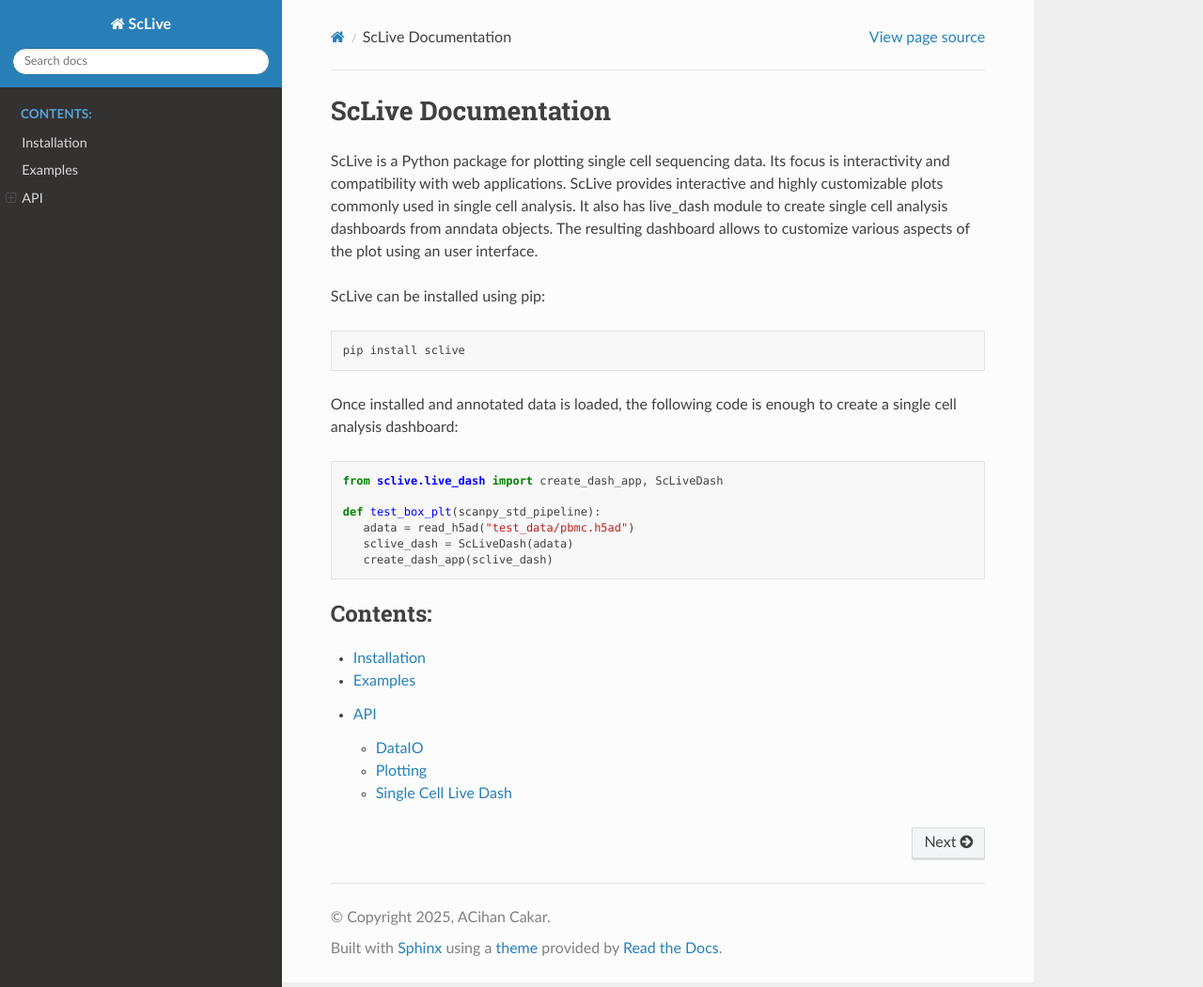
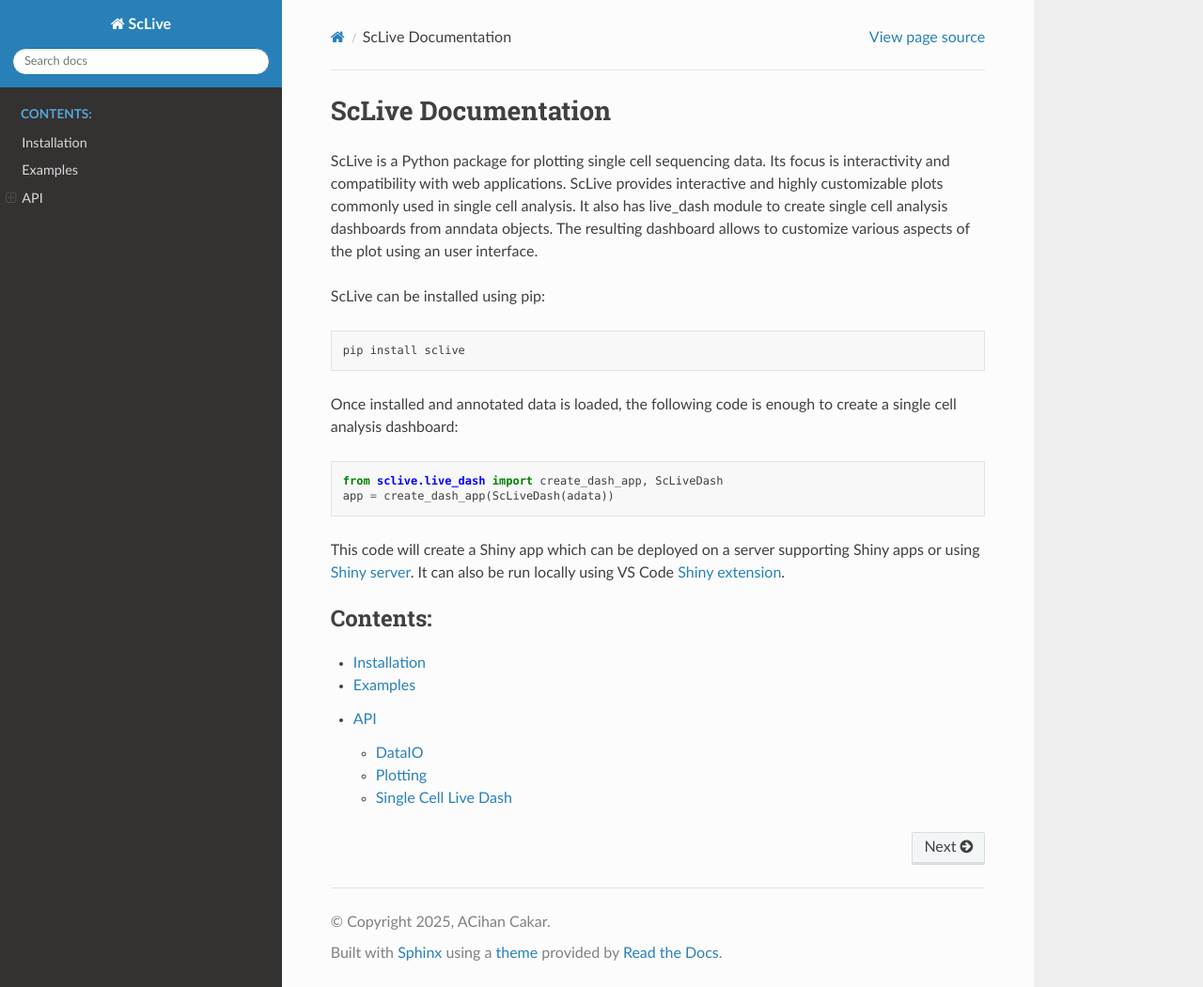
Before and after one commit to acihanckr/sclive, a Sphinx documentation site: the page built from docs/index.rst, in a window 1280 px wide and 1051 px high. Shown: the whole window at 94% size. Built offline with Sphinx 7.4.7 and the Read the Docs theme 3.1.0, drawn with Linux system fonts in a browser that asks for light colours; pages that are not in the unit, such as notebooks, are missing from menus.

Commit message:
Docs update (#27)
* docs-update

```diff
--- a/docs/index.rst
+++ b/docs/index.rst
@@ -18,12 +18,10 @@ Once installed and annotated data is loaded, the following code is enough to cre
 .. code-block:: python
 
    from sclive.live_dash import create_dash_app, ScLiveDash
+   app = create_dash_app(ScLiveDash(adata))
 
-   def test_box_plt(scanpy_std_pipeline):
-      adata = read_h5ad("test_data/pbmc.h5ad")
-      sclive_dash = ScLiveDash(adata)
-      create_dash_app(sclive_dash)
-
+This code will create a Shiny app which can be deployed on a server supporting Shiny apps or using `Shiny server <https://posit.co/products/open-source/shiny-server/>`_.
+It can also be run locally using VS Code `Shiny extension <https://marketplace.visualstudio.com/items?itemName=posit.shiny>`_.
 
 .. toctree::
    :maxdepth: 4
```
Also changed, not shown: README.md (+5 -7 lines), 1 other file.
